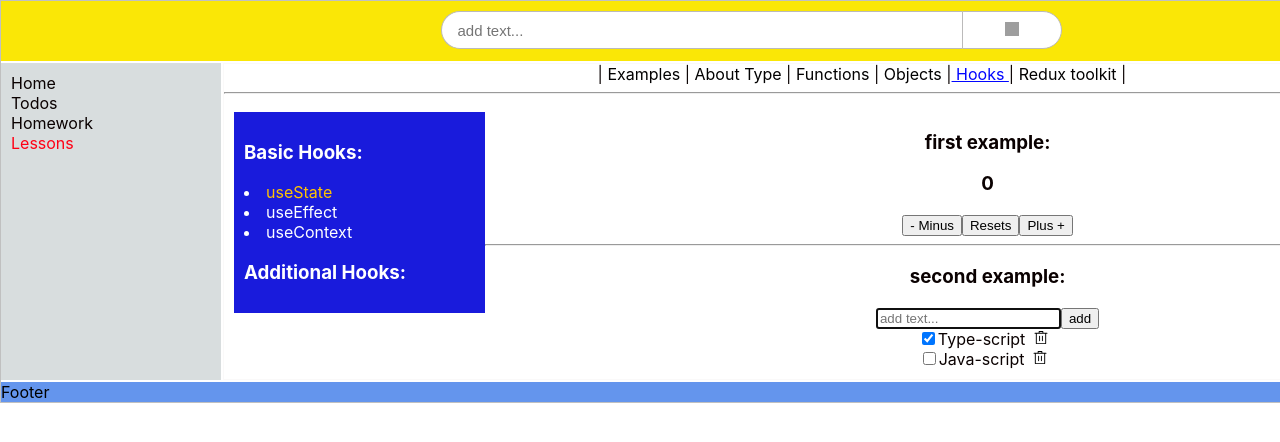
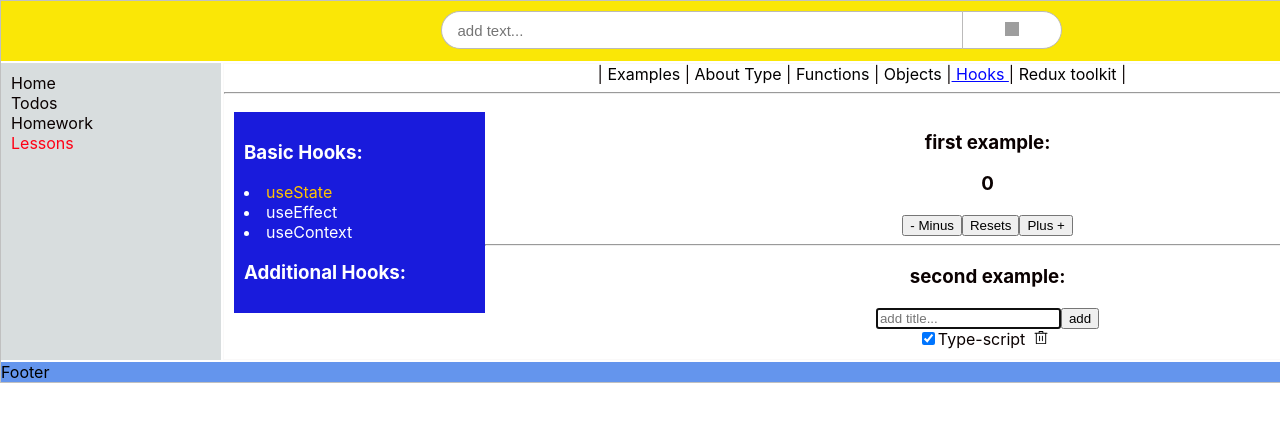
Before and after one commit to VladimirShumliaiev/Type-script-React, a React (Create React App) app in the folder my-app/: page /lessons/hooks/useState in a window 1280 px wide. Shown: the top 442 px of the page. Built offline with nearby package versions, Linux system fonts and the light colour scheme; grey boxes are pictures that could not be loaded.

Commit message:
10.05.2023 +++

```diff
--- a/my-app/src/Components/mainContent/Lessons/Components Lessons/HooksLessons/useState/useState Componets/Todo/Todo.tsx
+++ b/my-app/src/Components/mainContent/Lessons/Components Lessons/HooksLessons/useState/useState Componets/Todo/Todo.tsx
@@ -3,8 +3,8 @@ import TodoInput from "./TodoInput/TodoInput";
 import TodoList from "./TodoList";
 
 type Todo = {
-    id: number
-    title: string
+    id: number,
+    title: string,
     completed: boolean
 }
 
@@ -12,44 +12,39 @@ const initialState = [
     {
         id: 1,
         title: 'Type-script',
-        completed: true,
-    },
-    {
-        id: 2,
-        title: 'Java-script',
-        completed: false,
+        completed: true
     }
 ]
 
 const Todo = () => {
     const [todos, setTodos] = useState<Todo[]>(initialState)
-    const [title, setTitle] = useState('')
+    const [value, setValue] = useState('')
 
-    const addTodo = () => {
-        if (title) {
-            setTodos([...todos, {id: Date.now(), title: title, completed: false}])
+    const addTask = () => {
+        if (value) {
+            setTodos([...todos, {id: Date.now(), title: value, completed: false}])
         }
-        setTitle('')
+        setValue('')
     }
 
     const toggleTodo = (id: number): void => {
-        setTodos(todos.map(toggle => {
-            if (toggle.id !== id) return toggle
-                return {
-                    ...toggle,
-                    completed: !toggle.completed
-                }
+        setTodos(todos.map(e => {
+            if (e.id !== id) return e
+            return {
+                ...e,
+                completed: !e.completed
+            }
         }))
     }
 
     const removeTodo = (id: number): void => {
-        if (window.confirm('delete todo?')) {
+        if (window.confirm('delete todos?')) {
             setTodos(todos.filter(e => e.id !== id))
         }
     }
     return (
         <div>
-            <TodoInput title={title} setTitle={setTitle} addTask={addTodo}/>
+            <TodoInput value={value} setValue={setValue} addTodo={addTask}/>
             <TodoList todoList={todos} removeTodo={removeTodo} toggleTodo={toggleTodo}/>
         </div>
     );
--- a/my-app/src/Components/mainContent/Lessons/Components Lessons/HooksLessons/useState/useState Componets/Todo/TodoInput/TodoInput.tsx
+++ b/my-app/src/Components/mainContent/Lessons/Components Lessons/HooksLessons/useState/useState Componets/Todo/TodoInput/TodoInput.tsx
@@ -1,12 +1,24 @@
 import React, {FC, useEffect, useRef} from 'react';
 
 type TodoInputProps = {
-    title: string
-    setTitle: (str: string) => void
-    addTask: () => void
+    value: string,
+    setValue: (value: string) => void
+    addTodo: () => void
 }
-const TodoInput: FC<TodoInputProps> = ({title, setTitle, addTask}) => {
+
+const TodoInput: FC<TodoInputProps> = (props) => {
+    const {value, setValue, addTodo} = props
     const inputRef = useRef<HTMLInputElement>(null)
+
+    const onChangeHandler: React.ChangeEventHandler<HTMLInputElement> = (e) => {
+        setValue(e.target.value)
+    }
+
+    const onKeyDownHandler: React.KeyboardEventHandler<HTMLInputElement> = (e) => {
+        if (e.key === 'Enter') {
+            addTodo()
+        }
+    }
 
     useEffect(() => {
         if (inputRef.current) {
@@ -14,27 +26,18 @@ const TodoInput: FC<TodoInputProps> = ({title, setTitle, addTask}) => {
         }
     },[])
 
-    const onChangeHandler: React.ChangeEventHandler<HTMLInputElement> = (e) => {
-        setTitle(e.target.value)
-    }
-
-    const onKeyDownHandler: React.KeyboardEventHandler<HTMLInputElement> = (e) => {
-        if (e.key === 'Enter') {
-            addTask()
-        }
-    }
 
     return (
         <div>
             <input
                 type="text"
-                value={title}
+                value={value}
                 onChange={onChangeHandler}
+                onKeyDown={onKeyDownHandler}
                 ref={inputRef}
-                onKeyDown={onKeyDownHandler}
-                placeholder={'add text...'}
+                placeholder={'add title...'}
             />
-            <button onClick={addTask}>add</button>
+            <button onClick={addTodo}>add</button>
         </div>
     );
 };
--- a/my-app/src/Components/mainContent/Lessons/Components Lessons/HooksLessons/useState/useState Componets/Todo/TodoItem/TodoItem.tsx
+++ b/my-app/src/Components/mainContent/Lessons/Components Lessons/HooksLessons/useState/useState Componets/Todo/TodoItem/TodoItem.tsx
@@ -1,19 +1,17 @@
 import React, {FC} from 'react';
 import style from './TodoItem.module.css'
-import onClickButton from '../../../../../../../../../assets/img/delete-svgrepo-com.svg'
+import deleteTodoImg from '../../../../../../../../../assets/img/delete-svgrepo-com.svg'
 
 type TodoItemProps = {
     id: number
     title: string
     completed: boolean
+    toggleTodo: (id: number) => void
     removeTodo: (id: number) => void
-    toggleTodo: (id: number) => void
 }
 
 const TodoItem: FC<TodoItemProps> = (props) => {
-    const {id, removeTodo, toggleTodo, completed, title} = props
-
-
+    const {id, title, completed, toggleTodo, removeTodo} = props
     return (
         <div>
             <input
@@ -22,9 +20,7 @@ const TodoItem: FC<TodoItemProps> = (props) => {
                 onChange={() => toggleTodo(id)}
             />
             {title}
-            <button className={style.todoItem} onClick={() => removeTodo(id)}>
-                <img src={onClickButton} alt=''/>
-            </button>
+            <button className={style.todoItem} onClick={() => removeTodo(id)}><img src={deleteTodoImg} alt=""/></button>
         </div>
     );
 };
--- a/my-app/src/Components/mainContent/Lessons/Components Lessons/Redux-toolkit/components/UserItemExample.tsx
+++ b/my-app/src/Components/mainContent/Lessons/Components Lessons/Redux-toolkit/components/UserItemExample.tsx
@@ -25,17 +25,20 @@ type UserItemPops = {
     }
 }
 
-const UserItemExample: FC<UserItemPops> = ({id, username, company: {name, bs, catchPhrase},
-                                        address: {street, geo: {lat, ing}, zipcode, suite, city},
-                                        website,
-                                        phone,
-                                        email
-                                    }) => {
+const UserItemExample: FC<UserItemPops> = ({
+                                               id,
+                                               username,
+                                               company,
+                                               address,
+                                               website,
+                                               phone,
+                                               email
+                                           }) => {
     const dispatch = useAppDispatch()
 
     const buttonDeleteHandler = () => {
         if (window.confirm(`delete user ${username}`))
-        dispatch(deleteUserExample(id))
+            dispatch(deleteUserExample(id))
     }
 
     return (
@@ -53,24 +56,24 @@ const UserItemExample: FC<UserItemPops> = ({id, username, company: {name, bs, ca
             <div>
                 address:
                 <div>
-                    street: {street}
+                    street: {address.street}
                 </div>
                 <div>
-                    suite: {suite}
+                    suite: {address.suite}
                 </div>
                 <div>
-                    city: {city}
+                    city: {address.city}
                 </div>
                 <div>
-                    zipcode: {zipcode}
+                    zipcode: {address.zipcode}
                 </div>
                 <div>
                     geo:
                     <div>
-                        lat: {lat}
+                        lat: {address.geo.lat}
                     </div>
                     <div>
-                        ing: {ing}
+                        ing: {address.geo.ing}
                     </div>
                 </div>
             </div>
@@ -83,14 +86,13 @@ const UserItemExample: FC<UserItemPops> = ({id, username, company: {name, bs, ca
             <div>
                 company:
                 <div>
-                    name: {name}
+                    name: {company.name}
                 </div>
                 <div>
-                    catchPhrase: {catchPhrase}
+                    catchPhrase: {company.catchPhrase}
                 </div>
                 <div>
-                    bs: {bs}
-
+                    bs: {company.bs}
                 </div>
             </div>
             <button onClick={buttonDeleteHandler}>delete</button>
--- a/my-app/src/Components/mainContent/Lessons/Components Lessons/Redux-toolkit/components/UserListExample.tsx
+++ b/my-app/src/Components/mainContent/Lessons/Components Lessons/Redux-toolkit/components/UserListExample.tsx
@@ -4,7 +4,7 @@ import UserItemExample from "./UserItemExample";
 
 
 const UserListExample: FC = () => {
-    const userList = useAppSelector(state => state.userSlice.users)
+    const userList = useAppSelector(state => state.userSlice.usersExample)
     return (
         <div>
             {
--- a/my-app/src/redux/Slices/userSlice.ts
+++ b/my-app/src/redux/Slices/userSlice.ts
@@ -1,6 +1,6 @@
 import {AnyAction, createAsyncThunk, createSlice, PayloadAction} from "@reduxjs/toolkit";
 
-type Users = {
+type UsersExample = {
     id: string
     username: string
     email: string
@@ -24,18 +24,18 @@ type Users = {
 }
 
 type UserState = {
-    users: Users[]
+    usersExample: UsersExample[]
     error: string | null
     pending: boolean
 }
 
 const initialState: UserState = {
-    users: [],
+    usersExample: [],
     error: null,
     pending: false,
 }
 
-export const fetchUsersExample = createAsyncThunk<Users[], undefined, { rejectValue: string }>(
+export const fetchUsersExample = createAsyncThunk<UsersExample[], undefined, { rejectValue: string }>(
     'Users/fetchUsers',
     async (_, {rejectWithValue}) => {
         const response = await fetch('https://jsonplaceholder.typicode.com/users')
@@ -72,11 +72,11 @@ const userSlice = createSlice({
                 state.error = null
             })
             .addCase(fetchUsersExample.fulfilled, (state, action) => {
-                state.users = action.payload
+                state.usersExample = action.payload
                 state.pending = false
             })
             .addCase(deleteUserExample.fulfilled, (state, action) => {
-               state.users = state.users.filter(e => e.id !== action.payload)
+               state.usersExample = state.usersExample.filter(e => e.id !== action.payload)
             })
             .addMatcher(isError, (state, action: PayloadAction<string>) => {
                 state.error = action.payload
```
Also changed, not shown: my-app/src/Components/mainContent/Lessons/Components Lessons/HooksLessons/useState/useState Componets/Todo/TodoList.tsx (+5 -3 lines).
